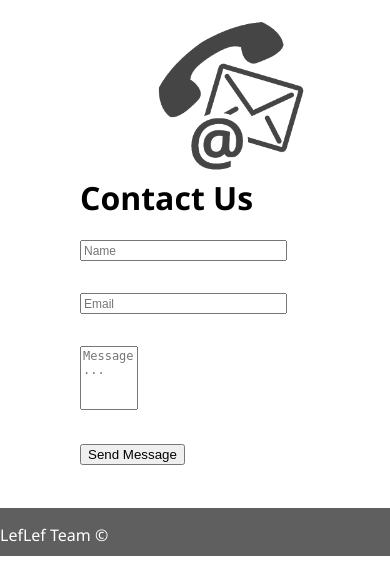
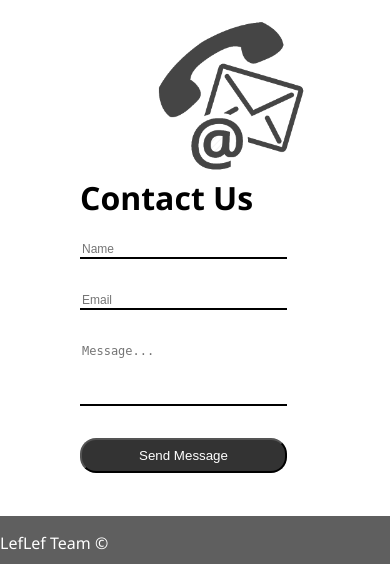
Before and after one commit to wswaileh/webProject, a PHP site: page /aboutUs.php in a window 390 px wide. Shown: the part 1117-1681 px from the top of the page. Run offline with PHP 8.4, Linux system fonts and the light colour scheme; some libraries are stand-ins or nearby versions.

Commit message:
edited contact us form style

```diff
--- a/css/aboutUs.css
+++ b/css/aboutUs.css
@@ -2,7 +2,14 @@
     .row h1{
         display: block
     }
-    .row input,textarea{
+    .row input{
+        width: 90%;
+    }
+    .row textarea{
+        width: 90%;
+    }
+
+    .row button{
         width: 90%;
     }
 }
@@ -32,6 +39,9 @@ input,textarea{
     display: block;
     margin-bottom: 2rem;
     width: 25%;
+    border: 0;
+    outline: 0;
+    border-bottom: 2px solid black;
 }
 
 input::placeholder, textarea::placeholder {
@@ -47,4 +57,9 @@ textarea{
     height: 4rem;
 }
 
->>>>>>> Waleed
+button{
+    padding: 0.5rem 2rem 0.5rem 2rem;
+    background-color: #333;
+    color: white;
+    border-radius: 1rem;
+}
```
